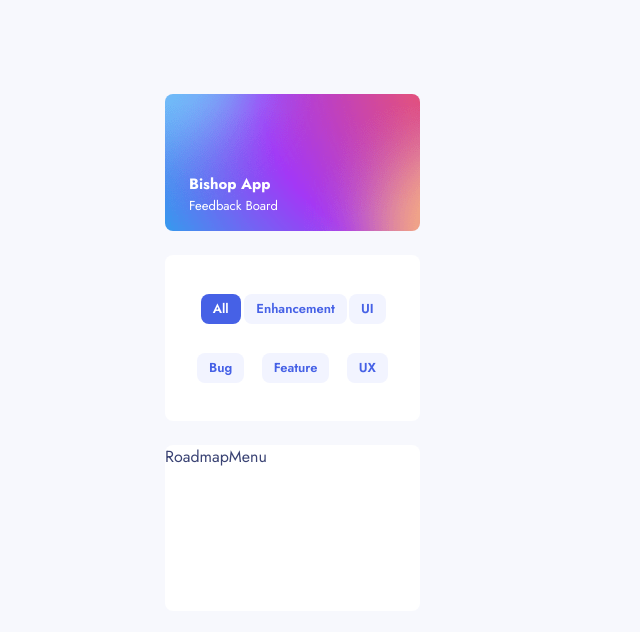
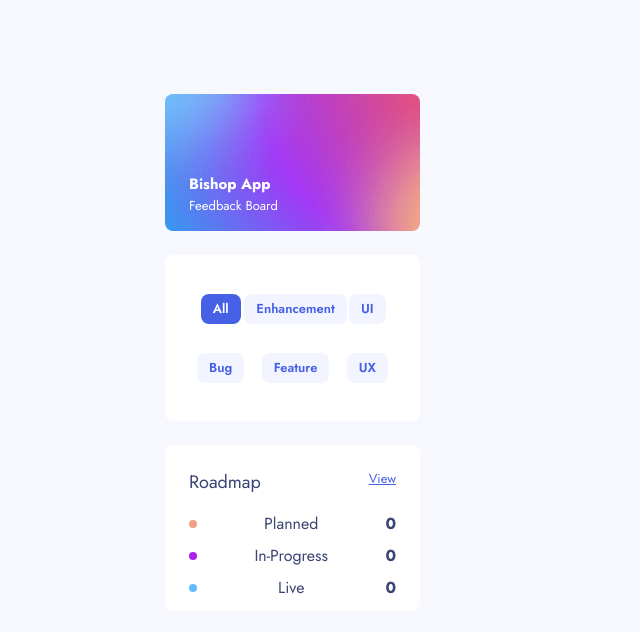
Before and after one commit to earthtobishop/product-feedback-app, a Next.js app: page / in a window 1280 px wide. Shown: the top 632 px of the page, without its empty margins (0-640 px from the left). Built offline with nearby package versions, Linux system fonts and the light colour scheme; what tw-elements would draw is missing.

Commit message:
Create Roadmap menu

```diff
--- a/components/suggestions-page/navigation/navigation.tsx
+++ b/components/suggestions-page/navigation/navigation.tsx
@@ -24,7 +24,7 @@ const Navigation: FC = () => {
           selectedCategory={selectedCategory}
           setSelectedCategory={setSelectedCategory}
         />
-        <RoadmapMenu />
+        <RoadmapMenu planned={0} inProgress={0} live={0} />
       </div>
     </div>
   );
--- a/components/suggestions-page/roadmap-menu.tsx
+++ b/components/suggestions-page/roadmap-menu.tsx
@@ -1,9 +1,40 @@
 import React, { FC } from "react";
+import Link from "next/link";
 
-const RoadmapMenu: FC = () => {
+type RoadmapMenuProps = {
+  planned: number;
+  inProgress: number;
+  live: number;
+};
+
+const RoadmapMenu: FC<RoadmapMenuProps> = ({
+  planned = 0,
+  inProgress = 0,
+  live = 0
+}) => {
   return (
-    <section className="flex bg-white h-[178px] lg:h-[166px] w-[223px] lg:w-[255px] rounded-lg">
-      RoadmapMenu
+    <section className="flex flex-col bg-white h-[178px] lg:h-[166px] w-[223px] lg:w-[255px] rounded-lg p-[24px]">
+      <div className="flex justify-between">
+        <h3 className="text-[18px]">Roadmap</h3>
+        <Link className="text-[#4661E6] text-[13px] underline" href="/roadmap">
+          View
+        </Link>
+      </div>
+      <div className="mt-4 flex justify-between items-center text-[16px]">
+        <span className="bg-[#F49F85] h-[8px] w-[8px] rounded-full"></span>
+        <h1>Planned</h1>
+        <h2 className="font-bold">{planned}</h2>
+      </div>
+      <div className="mt-2 flex justify-between items-center text-[16px]">
+        <span className="bg-[#AD1FEA] h-[8px] w-[8px] rounded-full"></span>
+        <h1>In-Progress</h1>
+        <h2 className="font-bold">{inProgress}</h2>
+      </div>
+      <div className="mt-2 flex justify-between items-center text-[16px]">
+        <span className="bg-[#62BCFA] h-[8px] w-[8px] rounded-full"></span>
+        <h1>Live</h1>
+        <h2 className="font-bold">{live}</h2>
+      </div>
     </section>
   );
 };
--- a/styles/globals.css
+++ b/styles/globals.css
@@ -20,23 +20,3 @@ body {
   background-color: #f7f8fd;
   color: #3a4374;
 }
-
-h1 {
-  font-weight: 700;
-  font-size: 24px;
-}
-
-h2 {
-  font-weight: 700;
-  font-size: 20px;
-}
-
-h3 {
-  font-weight: 700;
-  font-size: 18px;
-}
-
-h4 {
-  font-weight: 700;
-  font-size: 14px;
-}
```
